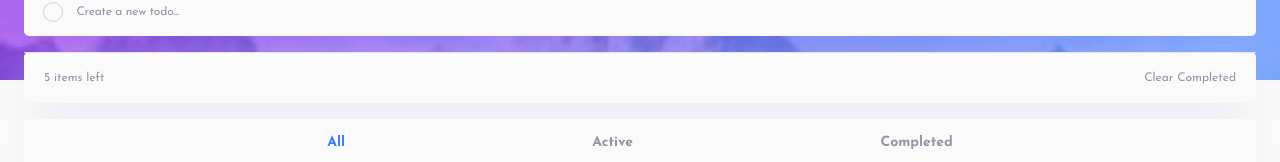
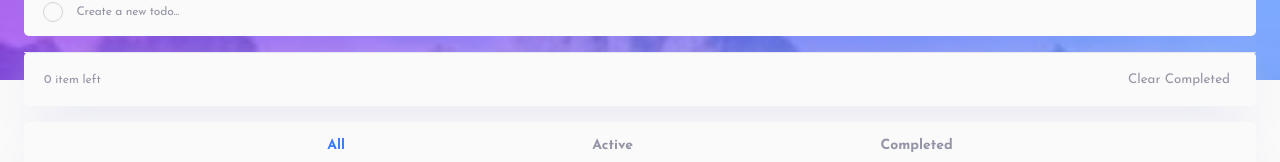
Before and after one commit to kennyjsa/todo-app, a Next.js app: page / in a window 1280 px wide. Shown: the part 120-282 px from the top of the page. Built offline with nearby package versions, Linux system fonts and the light colour scheme.

Commit message:
delete item and clear completed

```diff
--- a/src/components/todo/TodoControlBar/index.tsx
+++ b/src/components/todo/TodoControlBar/index.tsx
@@ -2,11 +2,23 @@ import React from 'react'
 
 import styles from './styles.module.css'
 
-export const TodoControlBar: React.FC = () => {
+type TodoControlBarProps = {
+  count: number
+  onClearCompleted: () => void
+}
+
+export const TodoControlBar: React.FC<TodoControlBarProps> = ({
+  count,
+  onClearCompleted
+}) => {
   return (
     <div className={styles.container}>
-      <div>5 items left</div>
-      <div className={styles.clear}>Clear Completed</div>
+      <div>
+        {count} {count > 1 ? 'items' : 'item'} left
+      </div>
+      <button onClick={onClearCompleted} className={styles.clear}>
+        Clear Completed
+      </button>
     </div>
   )
 }
--- a/src/components/todo/TodoControlBar/styles.module.css
+++ b/src/components/todo/TodoControlBar/styles.module.css
@@ -15,6 +15,10 @@
 .clear {
   cursor: pointer;
   transition: filter 200ms ease;
+  font-family: 'Josefin Sans', sans-serif;
+  background: transparent;
+  border: none;
+  color: var(--dark-grayish-blue);
 }
 
 .clear:hover {
--- a/src/components/todo/TodoItem/index.tsx
+++ b/src/components/todo/TodoItem/index.tsx
@@ -10,23 +10,29 @@ interface TodoItemProps {
   completed: boolean
   text: string
   onToggleComplete: (id: string) => void
+  onDelete: (id: string) => void
 }
 
 const TodoItem: React.FC<TodoItemProps> = ({
   id,
   completed,
   text,
-  onToggleComplete
+  onToggleComplete,
+  onDelete
 }) => {
   const handleClick = () => {
     onToggleComplete(id)
+  }
+
+  const handleDelete = () => {
+    onDelete(id)
   }
 
   return (
     <div className={`${styles.todoItem} ${completed ? styles.completed : ''}`}>
       <Checkbox checked={completed} onClick={handleClick} />
       <div className={styles.text}>{text}</div>
-      <div className={styles.delete}>
+      <div className={styles.delete} role="button" onClick={handleDelete}>
         <Image
           src="/assets/images/icon-cross.svg"
           alt="delete"
--- a/src/components/todo/TodoList/index.tsx
+++ b/src/components/todo/TodoList/index.tsx
@@ -11,7 +11,7 @@ export const TodoList: React.FC = () => {
   const [filteredTodos, setFilteredTodos] = useState<ITodo[]>([])
   const [filter, setFilter] = useState<'all' | 'active' | 'completed'>('all')
 
-  const { todos, toggleCompleted } = useTodos()
+  const { todos, toggleCompleted, deleteTodo, clearCompleted } = useTodos()
 
   useEffect(() => {
     switch (filter) {
@@ -33,6 +33,13 @@ export const TodoList: React.FC = () => {
     toggleCompleted(id)
   }
 
+  const handleDelete = (id: string) => {
+    deleteTodo(id)
+  }
+  const handleClearCompleted = () => {
+    clearCompleted()
+  }
+
   return (
     <>
       <div className={styles.todoList}>
@@ -43,9 +50,13 @@ export const TodoList: React.FC = () => {
             completed={x.completed}
             text={x.text}
             onToggleComplete={handleToggleComplete}
+            onDelete={handleDelete}
           />
         ))}
-        <TodoControlBar />
+        <TodoControlBar
+          count={todos.filter((x) => !x.completed).length}
+          onClearCompleted={handleClearCompleted}
+        />
       </div>
       <TodoFilter
         filter={filter}
--- a/src/contexts/TodoContext.tsx
+++ b/src/contexts/TodoContext.tsx
@@ -10,6 +10,7 @@ import { listTodos } from '../services/listTodos'
 type TodoContextProps = {
   todos: ITodo[]
   addTodo: (text: string) => void
+  deleteTodo: (id: string) => void
   toggleCompleted: (id: string) => void
   clearCompleted: () => void
 }
@@ -46,6 +47,12 @@ export const TodoContextProvider: FC = ({ children }) => {
     loadTodos()
   }
 
+  const deleteTodo = async (id: string) => {
+    await deleteItem(id)
+
+    loadTodos()
+  }
+
   const clearCompleted = async () => {
     const completedList = todos.filter((x) => x.completed)
 
@@ -60,7 +67,7 @@ export const TodoContextProvider: FC = ({ children }) => {
 
   return (
     <TodoContext.Provider
-      value={{ todos, addTodo, toggleCompleted, clearCompleted }}
+      value={{ todos, addTodo, deleteTodo, toggleCompleted, clearCompleted }}
     >
       {children}
     </TodoContext.Provider>
```
